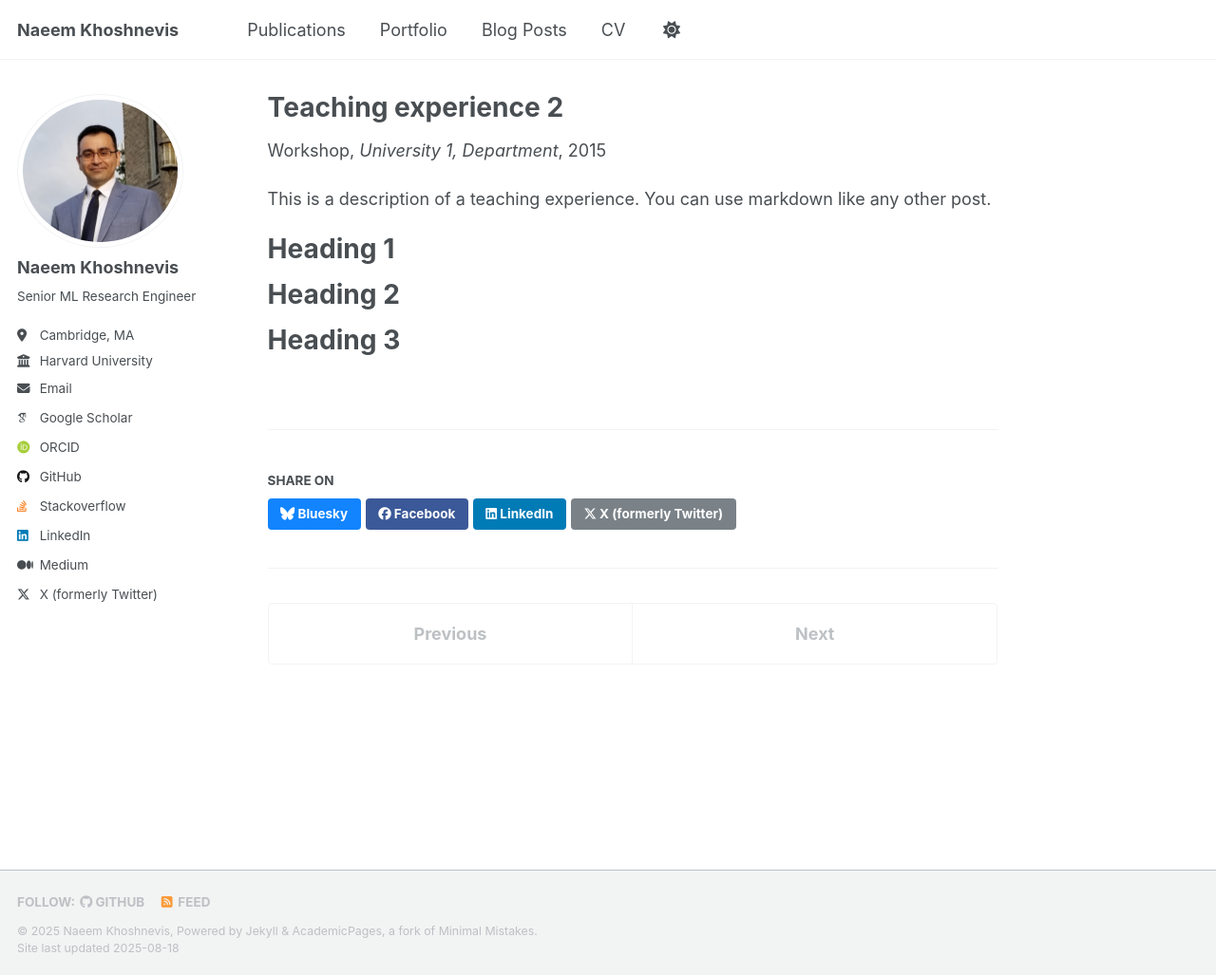
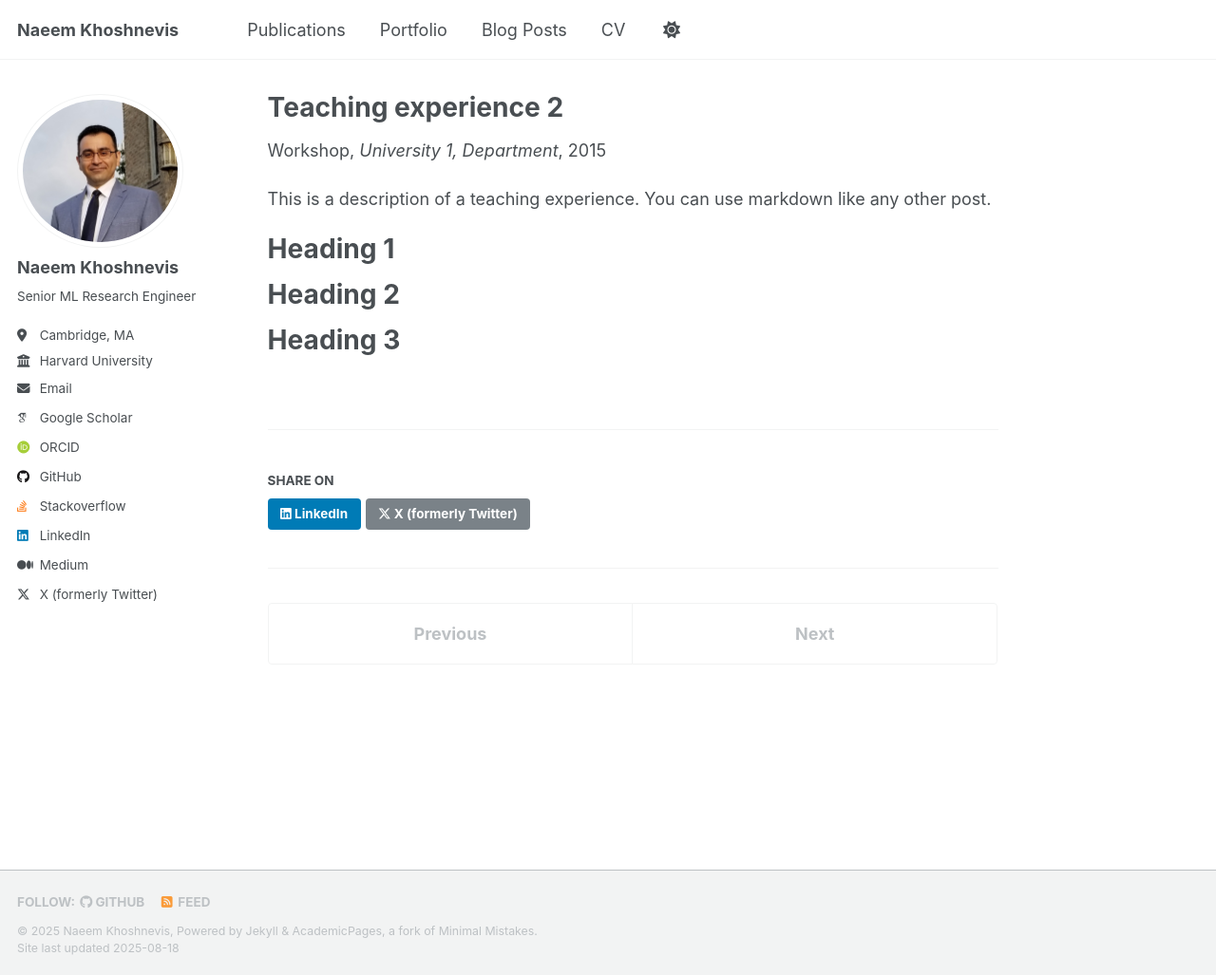
Before and after one commit to Naeemkh/naeemkh.github.io, a Jekyll site: the page built from _teaching/2015-spring-teaching-2.md, in a window 1280 px wide and 1027 px high. Shown: the whole window at 95% size. Built offline with Jekyll 4.4.1, drawn with Linux system fonts in a browser that asks for light colours; some web fonts are replaced.

Commit message:
drop sharing on facebook

```diff
--- a/_includes/social-share.html
+++ b/_includes/social-share.html
@@ -5,10 +5,6 @@
     <h4 class="page__share-title">{{ site.data.ui-text[site.locale].share_on_label | default: "Share on" }}</h4>
   {% endif %}
 
-  <a href="https://bsky.app/intent/compose?text={{ base_path }}{{ page.url }}" class="btn btn--bluesky" title="{{ site.data.ui-text[site.locale].share_on_label | default: 'Share on' }} Bluesky"><i class="fab fa-bluesky" aria-hidden="true"></i><span> Bluesky</span></a>
-
-  <a href="https://www.facebook.com/sharer/sharer.php?u={{ base_path }}{{ page.url }}" class="btn btn--facebook" title="{{ site.data.ui-text[site.locale].share_on_label | default: 'Share on' }} Facebook"><i class="fab fa-facebook" aria-hidden="true"></i><span> Facebook</span></a>
-
   <a href="https://www.linkedin.com/shareArticle?mini=true&url={{ base_path }}{{ page.url }}" class="btn btn--linkedin" title="{{ site.data.ui-text[site.locale].share_on_label | default: 'Share on' }} LinkedIn"><i class="fab fa-linkedin" aria-hidden="true"></i><span> LinkedIn</span></a>
 
   <a href="https://x.com/intent/post?text={{ base_path }}{{ page.url }}" class="btn btn--x" title="{{ site.data.ui-text[site.locale].share_on_label | default: 'Share on' }} X"><i class="fab fa-x-twitter" aria-hidden="true"></i><span> X (formerly Twitter)</span></a>
```
